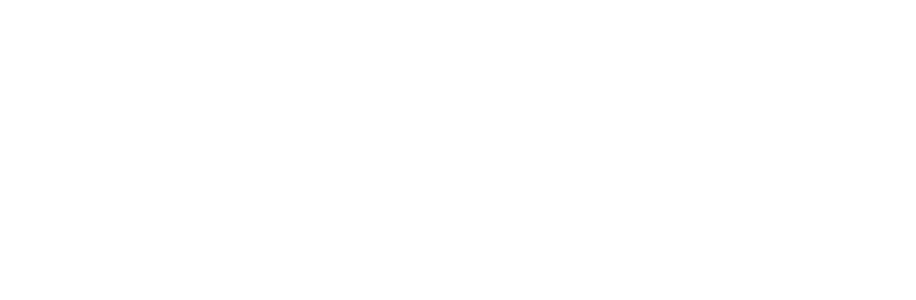
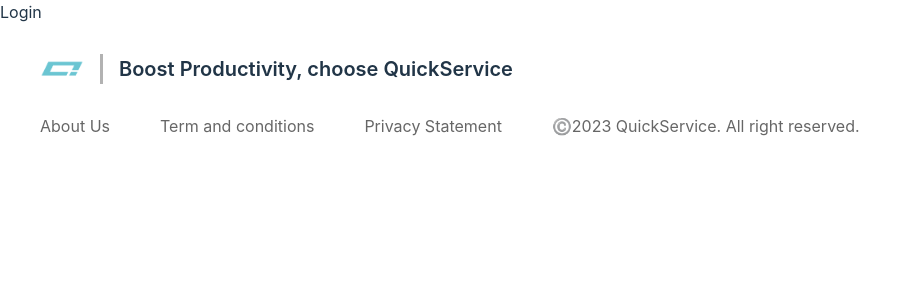
Before and after one commit to iamduscminh/ISMS-Project, a React (Vite) app in the folder ReactApp/isms-app/: page /login in a window 1280 px wide. Before the commit this address had no page. Shown: the top 300 px of the page, without its empty margins (0-916 px from the left). Built offline with nearby package versions, Linux system fonts and the light colour scheme.

Commit message:
Edit file import/export mechanism

```diff
--- a/ReactApp/isms-app/src/components/Animation/UnderlineText/index.jsx
+++ b/ReactApp/isms-app/src/components/Animation/UnderlineText/index.jsx
@@ -22,7 +22,7 @@
   left: 0;
   bottom: -2px;
   width: 100%;
-  height: 1px;
+  height: 2px;
   background-color: #043AC5;
   transform-origin: left;
   animation: ${underlineAnimation} 1s forwards;
--- /dev/null
+++ b/ReactApp/isms-app/src/components/Layout/FooterOnly/index.jsx
@@ -0,0 +1,12 @@
+/* eslint-disable no-unused-vars */
+import Footer from "../components/Footer";
+
+function FooterOnly({ children }) {
+  return (
+    <div>
+      <div>{children}</div>
+      <Footer />
+    </div>
+  );
+}
+export default FooterOnly;
--- a/ReactApp/isms-app/src/components/Layout/index.jsx
+++ b/ReactApp/isms-app/src/components/Layout/index.jsx
@@ -1,2 +1,3 @@
 export { default as DefaultLayout} from "./DefaultLayout";
 export { default as CustomLayout} from "./CustomLayout";
+export { default as FooterOnly} from "./FooterOnly";
--- /dev/null
+++ b/ReactApp/isms-app/src/pages/Login/index.jsx
@@ -0,0 +1,12 @@
+import classNames from 'classnames/bind';
+import React from 'react'
+
+const Login = () => {
+  return (
+    <div>
+      Login
+    </div>
+  )
+}
+
+export default Login
--- /dev/null
+++ b/ReactApp/isms-app/src/pages/index.jsx
@@ -0,0 +1,4 @@
+export { default as Following} from "./Following";
+export { default as Home} from "./Home";
+export { default as Profile} from "./Profile";
+export { default as Login} from "./Login";
```
Also changed, not shown: ReactApp/isms-app/src/routes/index.jsx (+6 -8 lines), ReactApp/isms-app/src/pages/Login/Login.module.scss (added).
